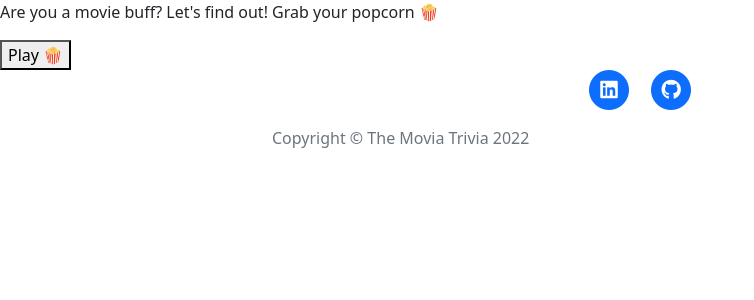
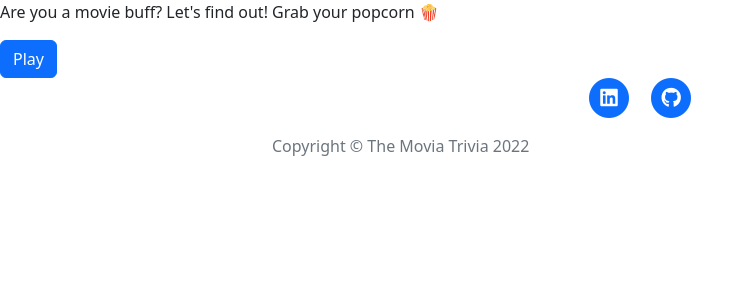
Before and after one commit to Mariavellous/trivia, a Flask app: page / in a window 1280 px wide. Shown: the part 56-356 px from the top of the page, without its empty margins (0-754 px from the left). Run offline with Flask 2, Linux system fonts and the light colour scheme; some libraries are stand-ins or nearby versions.

Commit message:
Play Button on homepage is functioning properly

```diff
--- a/main.py
+++ b/main.py
@@ -223,7 +223,6 @@ def logout():
 
 # TODO: Able to add popcorn points components to database.
 
-# TODO: Get the Play button to work on main page.
 
 
 
--- a/templates/index.html
+++ b/templates/index.html
@@ -6,7 +6,19 @@
 
 
 <p> Are you a movie buff? Let's find out! Grab your popcorn 🍿 </p>
-<button> Play 🍿</button>
+<div class="row">
+            <div class="clearfix">
+                {% if current_user.is_authenticated %}
+                    <a class="btn btn-primary float-right" href="{{ url_for('get_question') }}">Play</a>
+                {% endif %}
+            </div>
+
+            <div class="box login-functions">
+                {% if not current_user.is_authenticated %}
+                    <a href="{{ url_for('login_player') }}" class="btn btn-primary btn-large align-right">Play</a>
+                {% endif %}
+            </div>
+</div>
 {% include "footer.html" %}
 </body>
 </html>
```
Also changed, not shown: trivia-collection.db.
